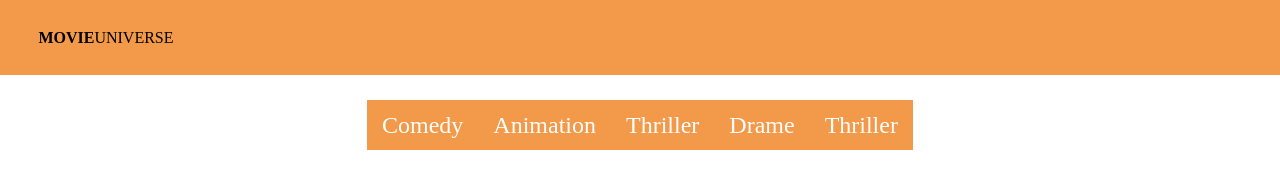
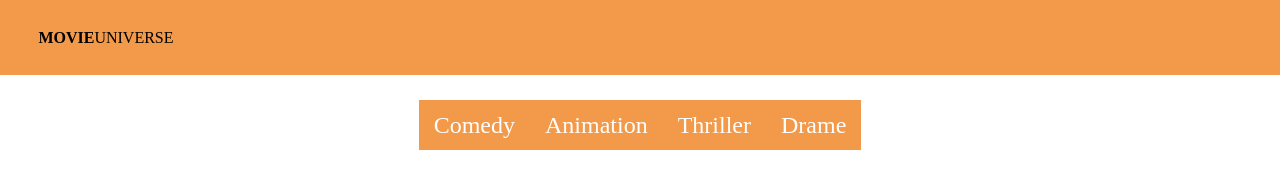
Before and after one commit to jordan237prog/movies, a React (Create React App) app: page / in a window 1280 px wide. Shown: the top 188 px of the page. Built offline with nearby package versions, Linux system fonts and the light colour scheme; grey boxes are pictures that could not be loaded.

Commit message:
update du filtre

```diff
--- a/src/Components/Filter/index.jsx
+++ b/src/Components/Filter/index.jsx
@@ -1,22 +1,25 @@
 import React from 'react'
 
 import './style.css'
-function Filter({categories, isCategoryActive, setIsCategoryActive}) {
+function Filter({category, isCategoryActive, setIsCategoryActive}) {
 
-  const filter = categories.map(category =>{
-    return(
-      <div
-        onClick={()=>{setIsCategoryActive(!isCategoryActive)}}
-        className={isCategoryActive? "activeFilter" : "categoryItem"}
+  const [isActive, setIsActive] = React.useState(true)
+
+   const activate = (isCategoryActive, category) =>{
+      // console.log(category, isCategoryActive[category])
+      isCategoryActive[category] = !( isCategoryActive[category])
+      // console.log(isCategoryActive[category])
+      setIsCategoryActive(isCategoryActive)
+      setIsActive(isCategoryActive[category])
+    }
+
+  return (
+      <div key={category}
+        onClick={()=>{activate(isCategoryActive, category)}}
+        className={isActive===true? "activeFilter" : "categoryItem"}
       >
         <p>{category}</p>
       </div>
-    )
-  })
-  return (
-    <div className='filterContainer'>
-      {filter}
-    </div>
   )
 }
 
--- a/src/Components/Header/index.jsx
+++ b/src/Components/Header/index.jsx
@@ -6,7 +6,7 @@ function Header() {
   return (
     <div className='headerContainer'>
       <div className="leftContent">
-        <p exact to='/' className="movieTitle"> <strong>MOVIE</strong>UNIVERSE</p>
+        <p className="movieTitle"> <strong>MOVIE</strong>UNIVERSE</p>
       </div>
       <div className="rightContainer">
       </div>
--- a/src/Pages/Home/index.jsx
+++ b/src/Pages/Home/index.jsx
@@ -14,7 +14,7 @@ function Home() {
   const [moviesPerPage, setMoviesPerPage] = React.useState(4)
   const [currentPageNumber, setCurrentPageNumber] = React.useState(0)
   const [categories, setCategories] = React.useState(null);
-  const [isCategoryActive, setIsCategoryActive] = React.useState(true)
+  const [isCategoryActive, setIsCategoryActive] = React.useState(null)
 
    React.useEffect(()=>{
     // récupéreration de tous les films,
@@ -26,12 +26,14 @@ function Home() {
     //récupéreration de tous les catégories de films, puis les filtrer pour éviter la redondance de catégories
     const getCategories = ()=>{
      const allCotegories = []
+
       movies!==null && (
-        _.forEach(movies, movie => {
+         _.uniqBy(movies,  (movie) => {
           allCotegories.push(movie.category)
         })
        )
-      return _.sortedUniq(allCotegories)
+       //redre les categorie unique
+      return allCotegories.filter((x, i) => allCotegories.indexOf(x) === i)
     }
 
     setCategories(getCategories());
@@ -39,7 +41,20 @@ function Home() {
   },[movies]);
 
 
-  console.log(categories)
+
+  React.useEffect(()=>{
+     const isActive = () => {
+      const obj = {}
+      categories !==null && _.forEach(categories, category => {
+        obj[category] = true
+      })
+      return obj
+    }
+
+    setIsCategoryActive(isActive())
+  },[categories])
+
+
 
   const pagesVisited = currentPageNumber * moviesPerPage
 
@@ -71,11 +86,19 @@ function Home() {
     }
     return  (
     <div className='container'>
-      <Filter
-        isCategoryActive={isCategoryActive}
-        setIsCategoryActive={setIsCategoryActive}
-        categories={categories}
-      />
+
+    <div className='filterContainer'>
+      {categories!== null && categories.map( category =>{
+       return (
+       <Filter
+          isCategoryActive={isCategoryActive}
+          setIsCategoryActive={setIsCategoryActive}
+          category={category}
+          key={category}
+        />)
+      })}
+    </div>
+
       <div className='movieContainer'>
         {diaplayMovies}
       </div>
```
